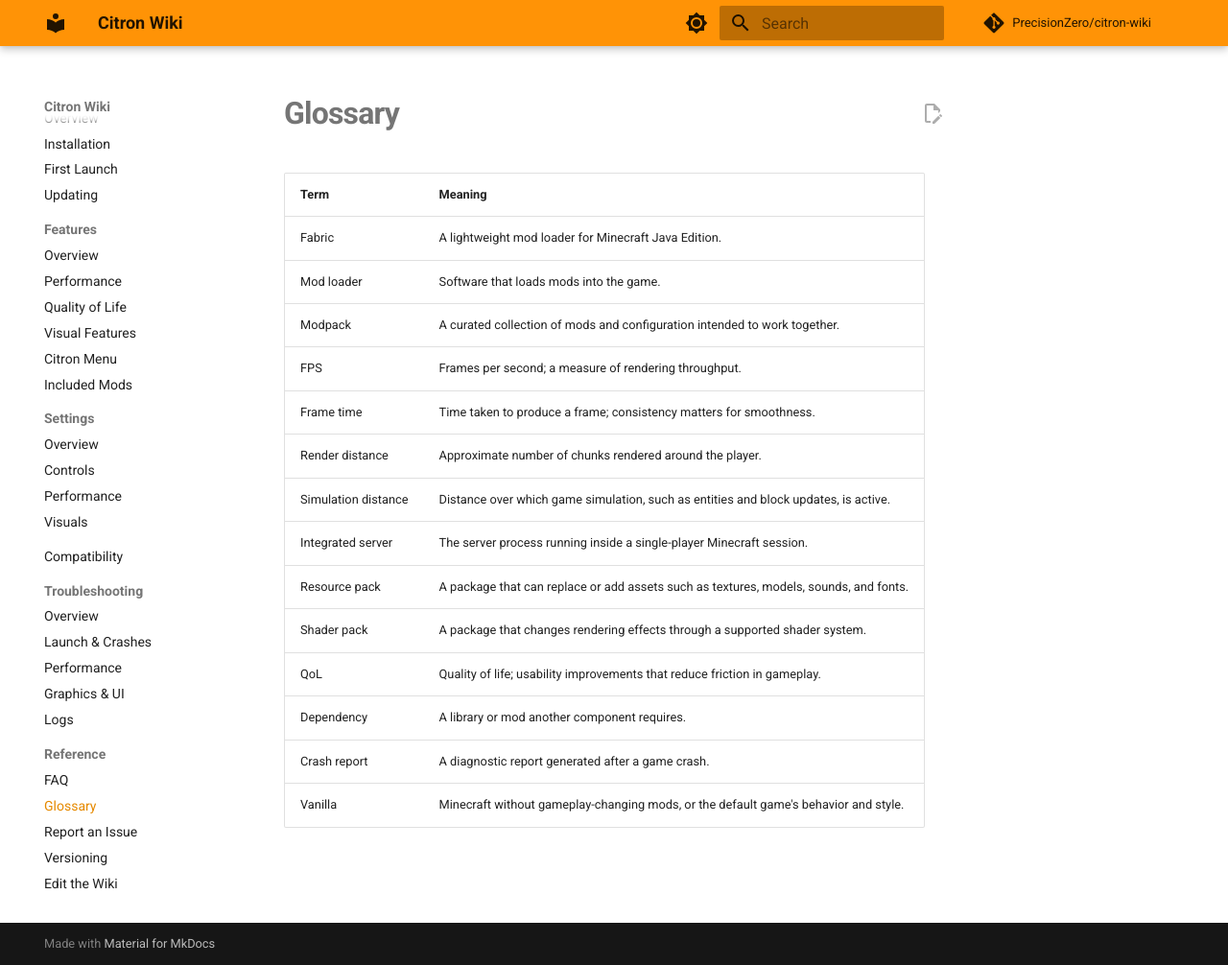
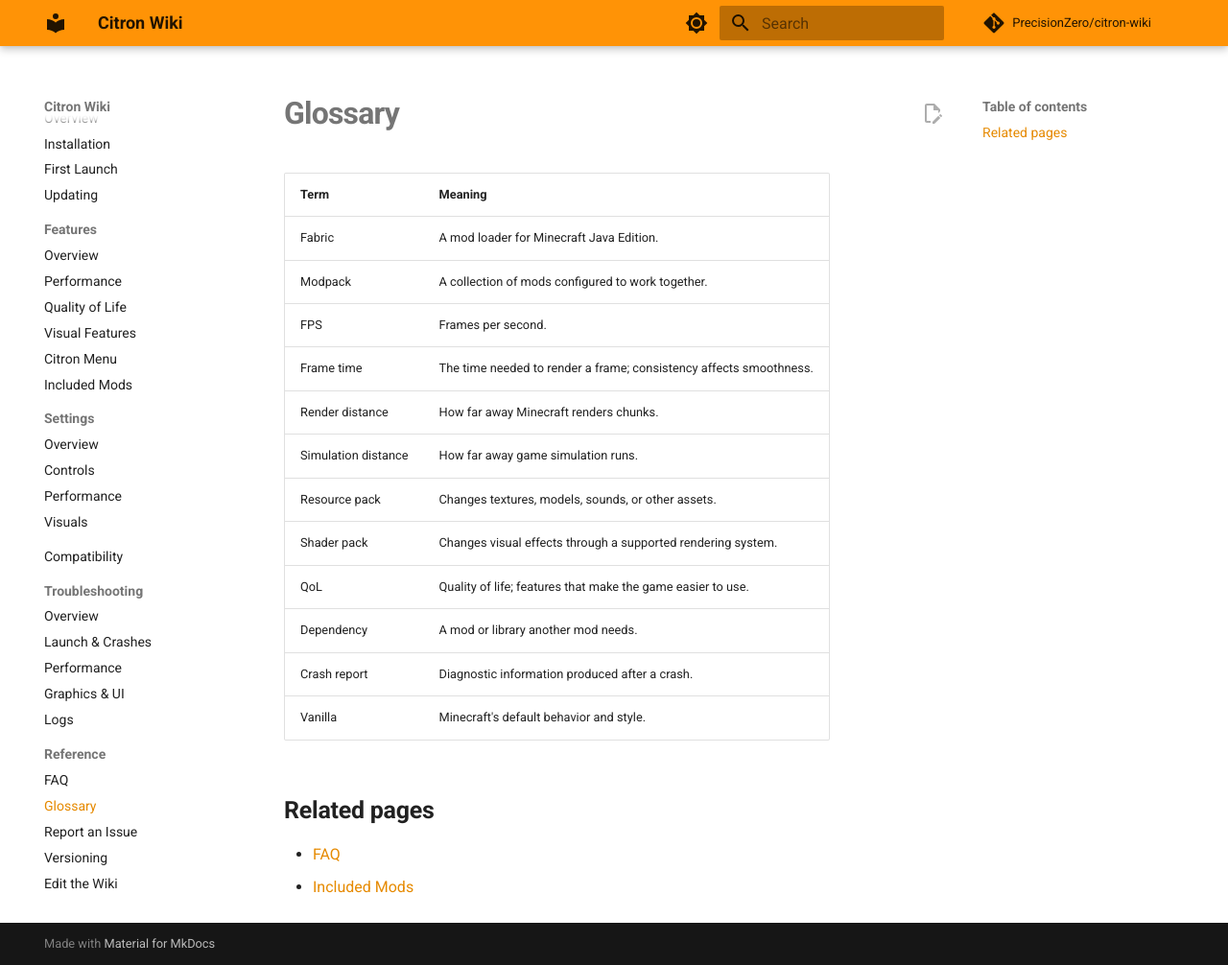
Before and after one commit to PrecisionZero/citron-wiki, an MkDocs documentation site: the page built from docs/glossary.md, in a window 1280 px wide and 1006 px high. Shown: the whole window at 96% size. Built offline with MkDocs 1.6.1 and Material for MkDocs 9.7.7, drawn with Linux system fonts in a browser that asks for light colours; comment, search, counter and statistics services are not loaded.

Commit message:
Simplify wiki page: docs/glossary.md

```diff
--- a/docs/glossary.md
+++ b/docs/glossary.md
@@ -2,17 +2,20 @@
 
 | Term | Meaning |
 |---|---|
-| Fabric | A lightweight mod loader for Minecraft Java Edition. |
-| Mod loader | Software that loads mods into the game. |
-| Modpack | A curated collection of mods and configuration intended to work together. |
-| FPS | Frames per second; a measure of rendering throughput. |
-| Frame time | Time taken to produce a frame; consistency matters for smoothness. |
-| Render distance | Approximate number of chunks rendered around the player. |
-| Simulation distance | Distance over which game simulation, such as entities and block updates, is active. |
-| Integrated server | The server process running inside a single-player Minecraft session. |
-| Resource pack | A package that can replace or add assets such as textures, models, sounds, and fonts. |
-| Shader pack | A package that changes rendering effects through a supported shader system. |
-| QoL | Quality of life; usability improvements that reduce friction in gameplay. |
-| Dependency | A library or mod another component requires. |
-| Crash report | A diagnostic report generated after a game crash. |
-| Vanilla | Minecraft without gameplay-changing mods, or the default game's behavior and style. |
+| Fabric | A mod loader for Minecraft Java Edition. |
+| Modpack | A collection of mods configured to work together. |
+| FPS | Frames per second. |
+| Frame time | The time needed to render a frame; consistency affects smoothness. |
+| Render distance | How far away Minecraft renders chunks. |
+| Simulation distance | How far away game simulation runs. |
+| Resource pack | Changes textures, models, sounds, or other assets. |
+| Shader pack | Changes visual effects through a supported rendering system. |
+| QoL | Quality of life; features that make the game easier to use. |
+| Dependency | A mod or library another mod needs. |
+| Crash report | Diagnostic information produced after a crash. |
+| Vanilla | Minecraft's default behavior and style. |
+
+## Related pages
+
+- [FAQ](faq.md)
+- [Included Mods](features/mods.md)
```
